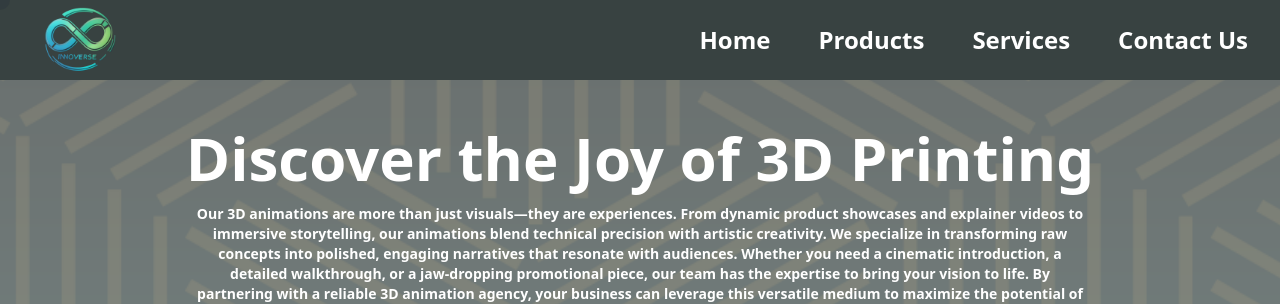
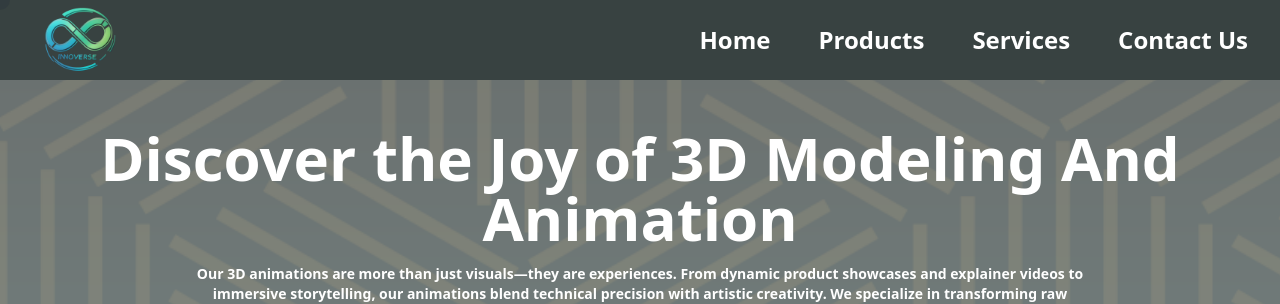
Before and after one commit to kartikturak05/Innoverse, a React (Vite) app: page /3DModel in a window 1280 px wide. Shown: the top 304 px of the page. Built offline with nearby package versions, Linux system fonts and the light colour scheme.

Commit message:
Removed storage

```diff
--- a/src/components/Animation3DPage.jsx
+++ b/src/components/Animation3DPage.jsx
@@ -14,7 +14,7 @@ const Animation3DPage = () => {
         {/* Top Heading */}
         <div className="text-center mb-16 mt-20">
           <h1 className="lg:text-6xl text-2xl font-extrabold text-white mb-4">
-            Powerful 3D and AR tools <br /> that drive conversion
+            Architectural 3D Services  <br /> that drive conversion
           </h1>
           <div className="text-white mt-2 lg:text-sm text-xs max-w-4xl mx-auto font-bold">
             Architectural 3D services bring architectural designs to life through detailed 3D modelling,
--- a/src/components/Model3DPage.jsx
+++ b/src/components/Model3DPage.jsx
@@ -26,7 +26,7 @@ const Model3DPage = () => {
         {/* Top Heading */}
         <div className="text-center mb-16 mt-20">
           <h1 className="text-3xl lg:text-6xl font-extrabold text-white mb-4">
-            Discover the Joy of 3D Printing
+            Discover the Joy of 3D Modeling And Animation
           </h1>
           <p className="text-white mt-2 text-sm  max-w-4xl mx-auto font-bold">
             Our 3D animations are more than just visuals—they are experiences. From dynamic product
```
Also changed, not shown: 2 other files (tests, documents, lock files or other folders).
